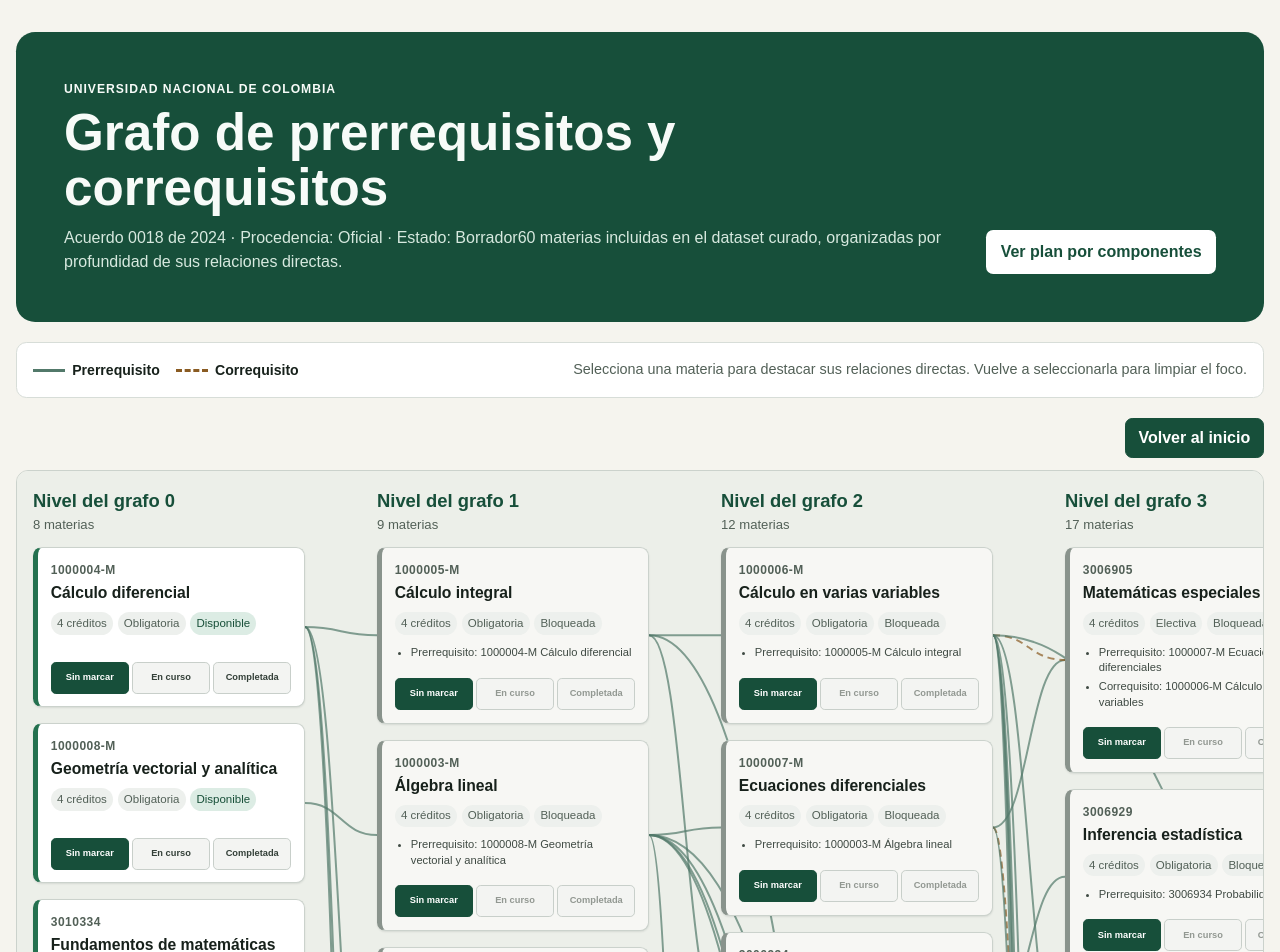
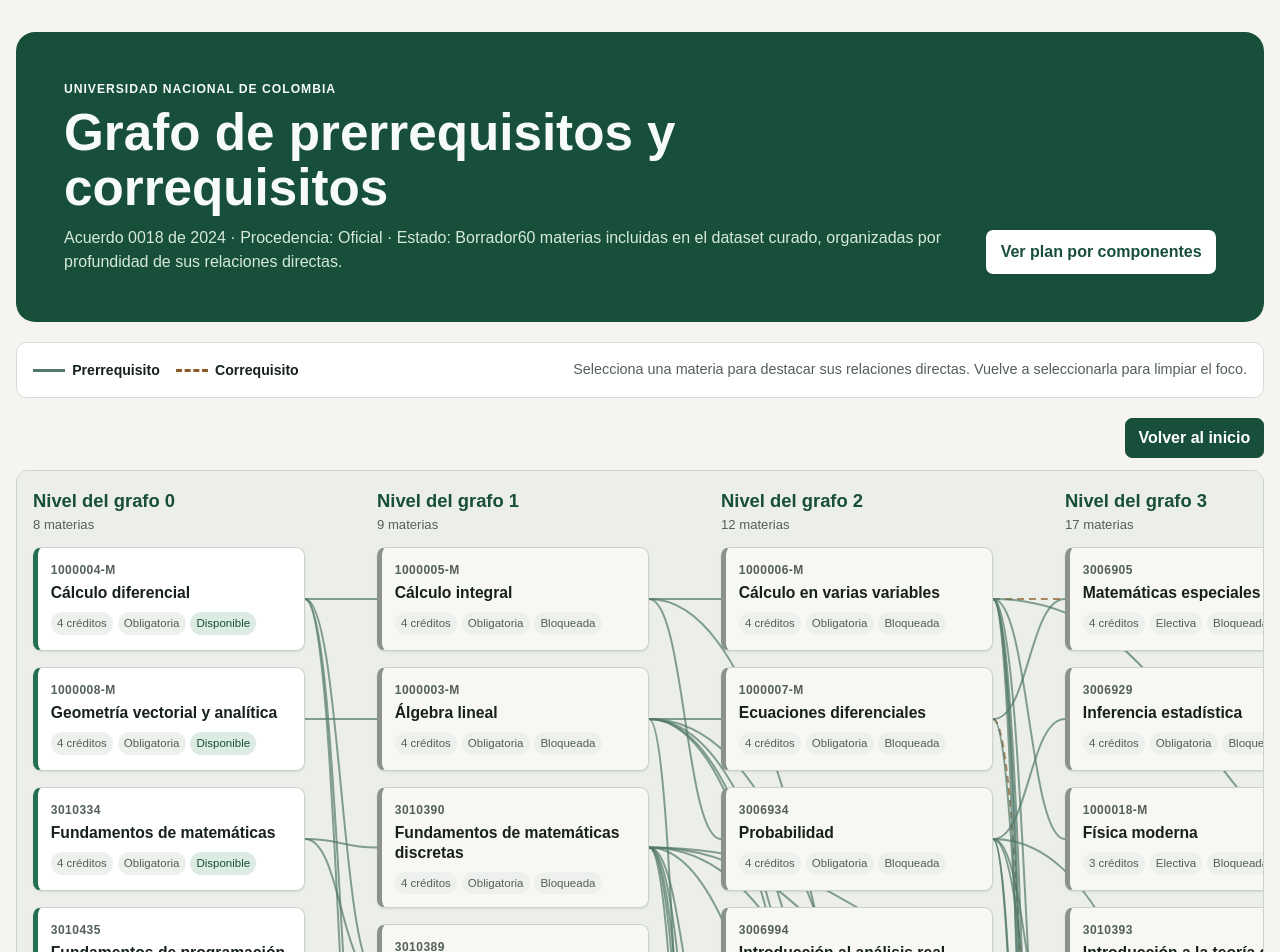
Before and after one commit to ChristianBustosBetancur/sidera, a Next.js app in the folder apps/web/: page /grafo in a window 1280 px wide. Shown: the top 952 px of the page. Built offline with nearby package versions, Linux system fonts and the light colour scheme.

Commit message:
feat: simplify graph nodes and add a course detail panel

```diff
--- a/apps/web/app/graph-view.module.css
+++ b/apps/web/app/graph-view.module.css
@@ -149,6 +149,17 @@
   border-radius: 0.75rem;
 }
 
+.graphWorkspace {
+  display: grid;
+  grid-template-columns: minmax(0, 1fr) minmax(18rem, 22rem);
+  gap: 1rem;
+  align-items: start;
+}
+
+.graphWorkspace > .graphRegion:only-child {
+  grid-column: 1 / -1;
+}
+
 @media (hover: hover) and (pointer: fine) {
   .dragHint {
     display: block;
@@ -240,7 +251,7 @@
 .courseCard {
   position: relative;
   display: flex;
-  min-height: 10rem;
+  min-height: 6.5rem;
   flex-direction: column;
   padding: 0.8rem;
   background: #ffffff;
@@ -334,7 +345,7 @@
   margin: 0.65rem 0;
   padding-left: 1rem;
   color: #3f4a43;
-  font-size: 0.7rem;
+  font-size: 0.82rem;
   line-height: 1.35;
 }
 
@@ -342,8 +353,7 @@
   display: grid;
   grid-template-columns: repeat(3, minmax(0, 1fr));
   gap: 0.2rem;
-  margin-top: auto;
-  padding-top: 0.45rem;
+  margin-top: 0.65rem;
 }
 
 .actions button {
@@ -354,7 +364,7 @@
   background: #f3f4f2;
   border: 1px solid #c8cfca;
   border-radius: 0.3rem;
-  font-size: 0.58rem;
+  font-size: 0.72rem;
   font-weight: 700;
   cursor: pointer;
 }
@@ -368,6 +378,99 @@
 .actions button:disabled {
   color: #929892;
   cursor: not-allowed;
+}
+
+.detailPanel {
+  padding: 1rem;
+  background: var(--surface);
+  border: 1px solid var(--line);
+  border-radius: 0.75rem;
+  box-shadow: 0 8px 24px rgb(23 33 27 / 12%);
+}
+
+.detailPanel:focus-visible {
+  outline: 3px solid #2266aa;
+  outline-offset: 2px;
+}
+
+.detailHeader {
+  display: flex;
+  justify-content: space-between;
+  gap: 1rem;
+  align-items: flex-start;
+}
+
+.detailHeader h2 {
+  margin: 0.2rem 0 0;
+  color: var(--ink);
+  font-size: 1.25rem;
+  line-height: 1.25;
+}
+
+.detailHeader button {
+  min-height: 2.25rem;
+  padding: 0.35rem 0.65rem;
+  color: var(--brand);
+  background: #ffffff;
+  border: 1px solid var(--brand);
+  border-radius: 0.4rem;
+  font-weight: 800;
+  cursor: pointer;
+}
+
+.detailEyebrow {
+  color: var(--muted);
+  font-size: 0.72rem;
+  font-weight: 800;
+  letter-spacing: 0.06em;
+  text-transform: uppercase;
+}
+
+.detailFacts {
+  display: grid;
+  grid-template-columns: repeat(2, minmax(0, 1fr));
+  gap: 0.75rem;
+  margin: 1.25rem 0;
+}
+
+.detailFacts div {
+  min-width: 0;
+}
+
+.detailFacts dt {
+  color: var(--muted);
+  font-size: 0.72rem;
+  font-weight: 700;
+}
+
+.detailFacts dd {
+  margin: 0.2rem 0 0;
+  color: var(--ink);
+  font-weight: 700;
+}
+
+.detailSection {
+  padding-top: 1rem;
+  border-top: 1px solid var(--line);
+}
+
+.detailSection + .detailSection {
+  margin-top: 1rem;
+}
+
+.detailSection h3,
+.detailSection p {
+  margin: 0;
+}
+
+.detailSection p {
+  margin-top: 0.5rem;
+  color: var(--muted);
+  font-size: 0.85rem;
+}
+
+.detailSection .requirements {
+  margin-bottom: 0;
 }
 
 @media (max-width: 47rem) {
@@ -401,6 +504,14 @@
     width: 15rem;
     flex-basis: 15rem;
   }
+
+  .graphWorkspace {
+    grid-template-columns: minmax(0, 1fr);
+  }
+
+  .detailPanel {
+    grid-row: 2;
+  }
 }
 
 @media (prefers-reduced-motion: reduce) {
--- a/apps/web/app/graph-view.tsx
+++ b/apps/web/app/graph-view.tsx
@@ -4,14 +4,13 @@
   VersionCourse,
   VersionCourseId,
 } from "@sidera/curriculum-domain";
-import {
-  type DerivedCourseState,
-} from "@sidera/curriculum-engine";
+import { type DerivedCourseState } from "@sidera/curriculum-engine";
 import { unalCs2024Official } from "@sidera/curriculum-snapshot";
 import Link from "next/link";
 import {
   type PointerEvent as ReactPointerEvent,
   useCallback,
+  useEffect,
   useLayoutEffect,
   useMemo,
   useRef,
@@ -59,7 +58,6 @@
   dimmed,
   setNodeRef,
   onSelect,
-  onMark,
 }: {
   versionCourse: VersionCourse;
   state: DerivedCourseState;
@@ -67,14 +65,8 @@
   dimmed: boolean;
   setNodeRef: (element: HTMLElement | null) => void;
   onSelect: () => void;
-  onMark: (mark: Mark) => void;
 }) {
   const course = coursesById.get(versionCourse.courseId);
-  const requirements = versionCourse.requirements
-    ? requirementLines(versionCourse.requirements)
-    : [];
-  const currentMark: Mark =
-    state === "COMPLETED" || state === "IN_PROGRESS" ? state : "UNMARKED";
 
   return (
     <article
@@ -102,35 +94,6 @@
           {stateLabels[state]}
         </span>
       </div>
-      {requirements.length > 0 ? (
-        <ul className={styles.requirements}>
-          {requirements.map((line, index) => (
-            <li key={`${line}-${index}`}>{line}</li>
-          ))}
-        </ul>
-      ) : null}
-      <div
-        className={styles.actions}
-        role="group"
-        aria-label={`Trayectoria para ${course?.name ?? versionCourse.academicCode}`}
-        onClick={(event) => event.stopPropagation()}
-      >
-        {(["UNMARKED", "IN_PROGRESS", "COMPLETED"] as const).map((mark) => (
-          <button
-            key={mark}
-            type="button"
-            aria-pressed={currentMark === mark}
-            disabled={state === "BLOCKED" && mark !== "UNMARKED"}
-            onClick={() => onMark(mark)}
-          >
-            {mark === "UNMARKED"
-              ? "Sin marcar"
-              : mark === "IN_PROGRESS"
-                ? "En curso"
-                : "Completada"}
-          </button>
-        ))}
-      </div>
     </article>
   );
 }
@@ -141,6 +104,7 @@
   const [edgePositions, setEdgePositions] = useState<EdgePosition[]>([]);
   const [isDragging, setIsDragging] = useState(false);
   const graphRegionRef = useRef<HTMLElement>(null);
+  const detailPanelRef = useRef<HTMLElement>(null);
   const canvasRef = useRef<HTMLDivElement>(null);
   const nodeRefs = useRef(new Map<VersionCourseId, HTMLElement>());
   const dragStateRef = useRef<DragState | null>(null);
@@ -164,6 +128,27 @@
       if (edge.targetId === selectedId) ids.add(edge.sourceId);
     }
     return ids;
+  }, [selectedId]);
+
+  const selectedVersionCourse = selectedId
+    ? versionCoursesById.get(selectedId)
+    : undefined;
+  const selectedCourse = selectedVersionCourse
+    ? coursesById.get(selectedVersionCourse.courseId)
+    : undefined;
+  const selectedState = selectedId
+    ? (states.get(selectedId) ?? "BLOCKED")
+    : undefined;
+  const selectedMark: Mark =
+    selectedState === "COMPLETED" || selectedState === "IN_PROGRESS"
+      ? selectedState
+      : "UNMARKED";
+  const selectedRequirements = selectedVersionCourse?.requirements
+    ? requirementLines(selectedVersionCourse.requirements)
+    : [];
+
+  useEffect(() => {
+    if (selectedId) detailPanelRef.current?.focus();
   }, [selectedId]);
 
   const measureEdges = useCallback(() => {
@@ -326,6 +311,7 @@
         </section>
       ) : null}
 
+      <div className={styles.graphWorkspace}>
         <section
           ref={graphRegionRef}
           className={`${styles.graphRegion} ${isDragging ? styles.dragging : ""}`}
@@ -374,17 +360,24 @@
                         versionCourse={versionCourse}
                         state={states.get(versionCourse.id) ?? "BLOCKED"}
                         selected={selectedId === versionCourse.id}
-                      dimmed={selectedId !== null && !relatedIds.has(versionCourse.id)}
+                        dimmed={
+                          selectedId !== null &&
+                          !relatedIds.has(versionCourse.id)
+                        }
                         setNodeRef={(element) => {
-                        if (element) nodeRefs.current.set(versionCourse.id, element);
-                        else nodeRefs.current.delete(versionCourse.id);
+                          if (element) {
+                            nodeRefs.current.set(versionCourse.id, element);
+                          } else {
+                            nodeRefs.current.delete(versionCourse.id);
+                          }
                         }}
                         onSelect={() =>
                           setSelectedId((current) =>
-                          current === versionCourse.id ? null : versionCourse.id,
+                            current === versionCourse.id
+                              ? null
+                              : versionCourse.id,
                           )
                         }
-                      onMark={(mark) => markCourse(versionCourse.id, mark)}
                       />
                     ))}
                   </div>
@@ -393,6 +386,97 @@
             </div>
           </div>
         </section>
+
+        {selectedVersionCourse && selectedState ? (
+          <aside
+            ref={detailPanelRef}
+            className={styles.detailPanel}
+            role="dialog"
+            aria-modal="false"
+            aria-labelledby="course-detail-title"
+            tabIndex={-1}
+          >
+            <div className={styles.detailHeader}>
+              <div>
+                <span className={styles.detailEyebrow}>Detalle de materia</span>
+                <h2 id="course-detail-title">
+                  {selectedCourse?.name ?? "Materia sin nombre"}
+                </h2>
+              </div>
+              <button type="button" onClick={() => setSelectedId(null)}>
+                Cerrar
+              </button>
+            </div>
+
+            <dl className={styles.detailFacts}>
+              <div>
+                <dt>Código</dt>
+                <dd>{selectedVersionCourse.academicCode}</dd>
+              </div>
+              <div>
+                <dt>Créditos</dt>
+                <dd>{selectedVersionCourse.credits}</dd>
+              </div>
+              <div>
+                <dt>Tipo</dt>
+                <dd>
+                  {selectedVersionCourse.mandatory ? "Obligatoria" : "Electiva"}
+                </dd>
+              </div>
+              <div>
+                <dt>Estado actual</dt>
+                <dd>
+                  <span className={styles.stateBadge} data-state={selectedState}>
+                    {stateLabels[selectedState]}
+                  </span>
+                </dd>
+              </div>
+            </dl>
+
+            <section className={styles.detailSection}>
+              <h3>Requisitos</h3>
+              {selectedRequirements.length > 0 ? (
+                <ul className={styles.requirements}>
+                  {selectedRequirements.map((line, index) => (
+                    <li key={`${line}-${index}`}>{line}</li>
+                  ))}
+                </ul>
+              ) : (
+                <p>Sin requisitos.</p>
+              )}
+            </section>
+
+            <section className={styles.detailSection}>
+              <h3>Trayectoria</h3>
+              <div
+                className={styles.actions}
+                role="group"
+                aria-label={`Trayectoria para ${selectedCourse?.name ?? selectedVersionCourse.academicCode}`}
+              >
+                {(["UNMARKED", "IN_PROGRESS", "COMPLETED"] as const).map(
+                  (mark) => (
+                    <button
+                      key={mark}
+                      type="button"
+                      aria-pressed={selectedMark === mark}
+                      disabled={
+                        selectedState === "BLOCKED" && mark !== "UNMARKED"
+                      }
+                      onClick={() => markCourse(selectedVersionCourse.id, mark)}
+                    >
+                      {mark === "UNMARKED"
+                        ? "Sin marcar"
+                        : mark === "IN_PROGRESS"
+                          ? "En curso"
+                          : "Completada"}
+                    </button>
+                  ),
+                )}
+              </div>
+            </section>
+          </aside>
+        ) : null}
+      </div>
     </main>
   );
 }
```
Lines whose indentation alone changed are shown as unchanged.
